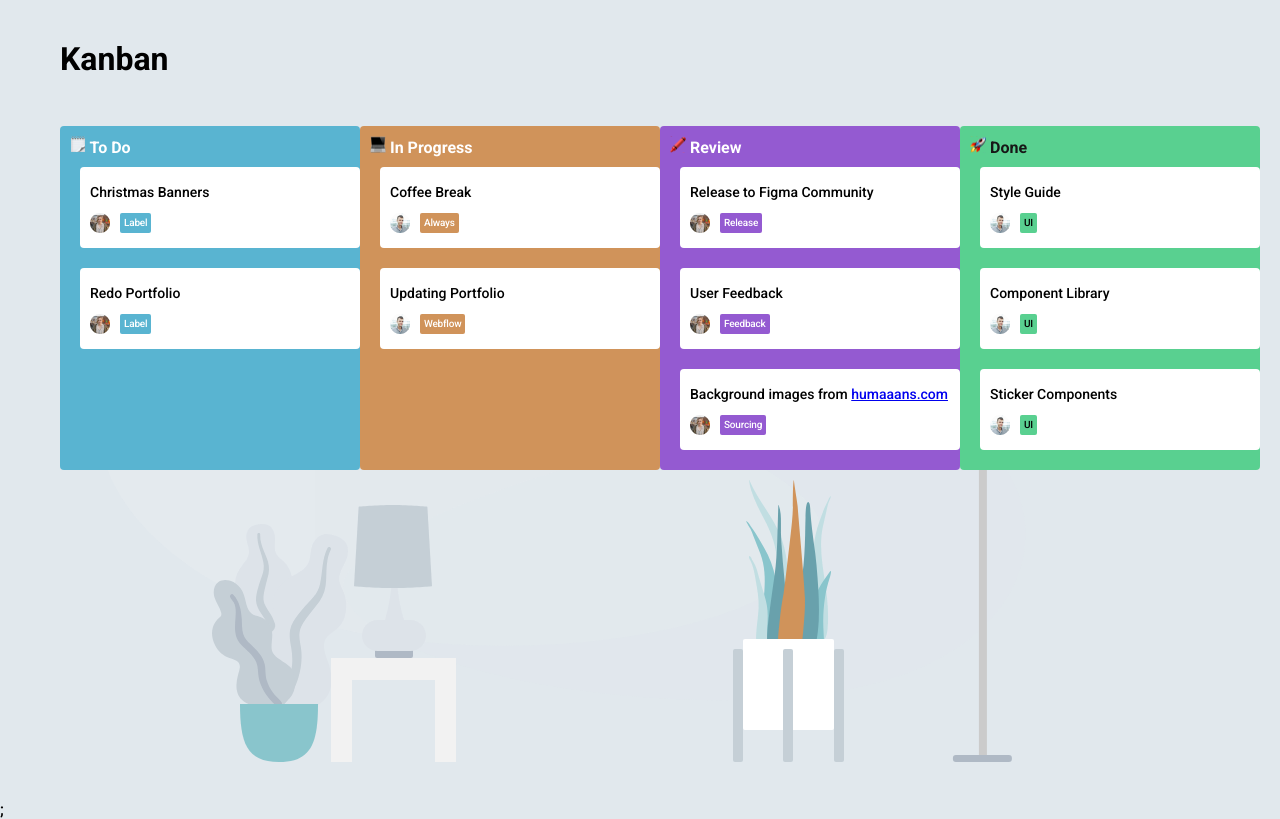
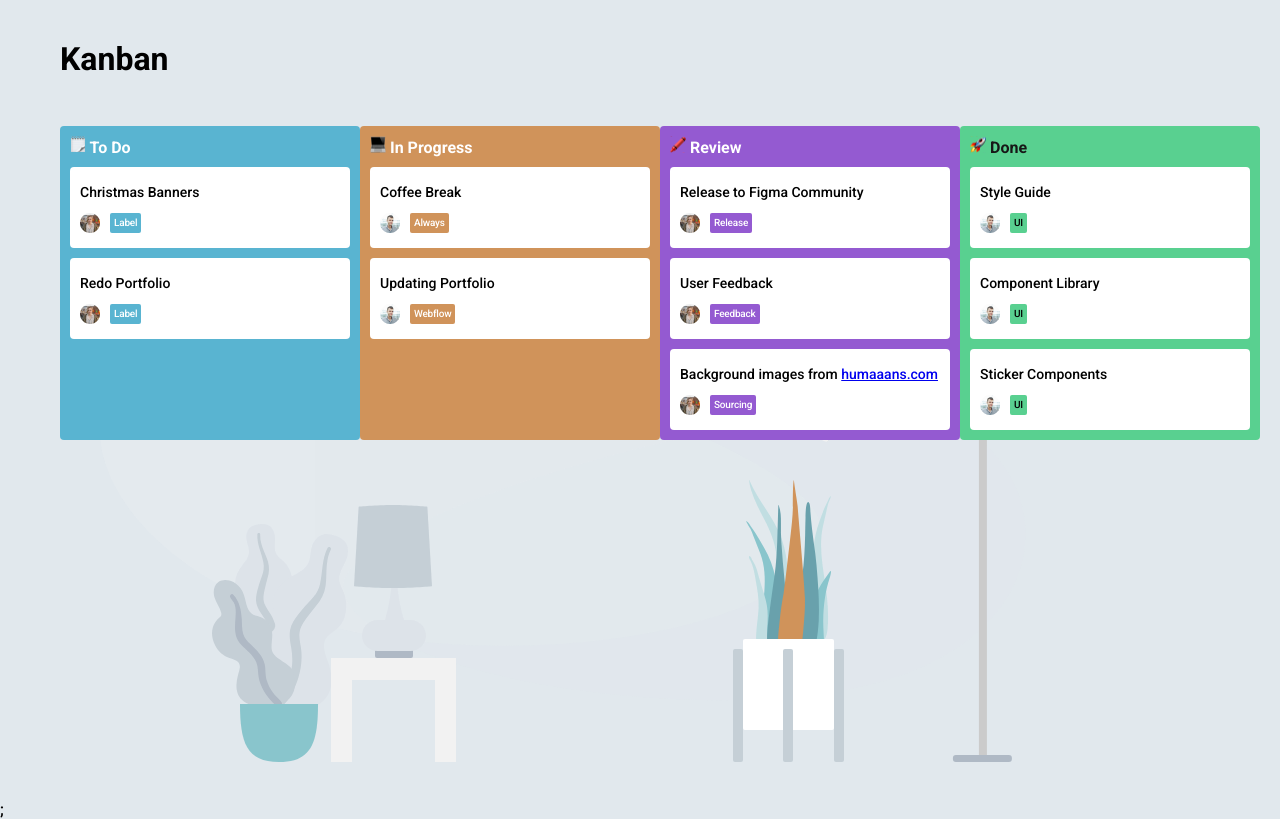
Before and after one commit to PauloHFS/kanban-board, a React (Create React App) app: page / in a window 1280 px wide. Built offline with nearby package versions, Linux system fonts and the light colour scheme.

Commit message:
fix(Card): acertando as margins do Card

```diff
--- a/src/components/Card/Card.css
+++ b/src/components/Card/Card.css
@@ -5,7 +5,7 @@
   display: flex;
   flex-direction: column;
   padding: 15px 10px;
-  margin: 10px;
+  margin: 10px 0 0 0;
   border-radius: 4px;
 }
 
```
